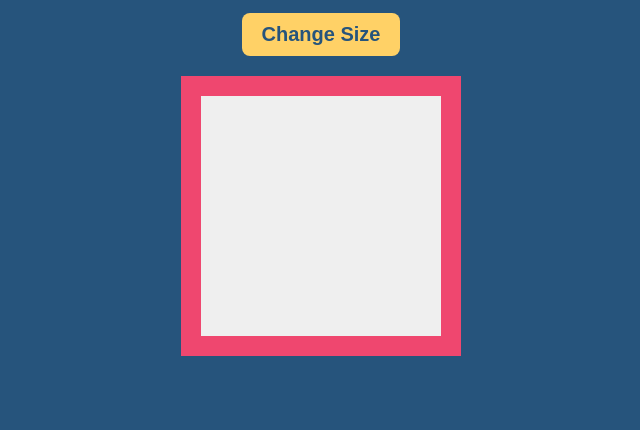
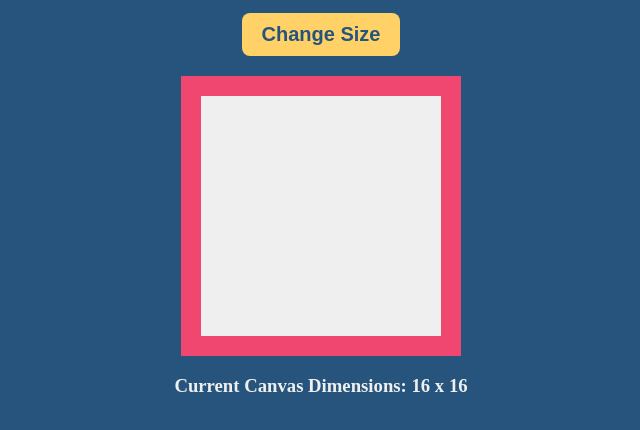
Before and after one commit to fshakoor/etch-a-sketch, a plain HTML site: page index.html in a window 1280 px wide. Shown: the part 60-490 px from the top of the page, without its empty margins (319-959 px from the left). Drawn offline with Linux system fonts and the light colour scheme.

Commit message:
added styled text to display dimensions

```diff
--- a/javascript.js
+++ b/javascript.js
@@ -1,6 +1,7 @@
 function page() {
     let curSize = 16;
     let canvasSize = (curSize*15).toString() + 'px';
+    const selectBody = document.querySelector('body');
 
     const container = document.querySelector('.container')
     container.style.maxWidth = canvasSize;
@@ -16,7 +17,7 @@ function page() {
 
     btn.addEventListener('click', () => {
         const blocks = document.querySelectorAll('.content')
-        let curSize = prompt('Select the dimensions of the grid! (Capped at 100x100)');
+        let curSize = prompt('Type an integer to select the dimensions of your canvas! (For example type "10" for a 10x10 canvas)');
         if (curSize == '') {curSize = 16};
         if (curSize > 90) {curSize = 90};
         let canvasSize = (curSize*15).toString() + 'px';
@@ -32,7 +33,12 @@ function page() {
                 newDiv.style.backgroundColor = 'black';
             });
         }
+        displayDimensions.textContent = 'Current Canvas Dimensions: ' + curSize + ' x ' + curSize
     })
+    const displayDimensions = document.createElement('h3')
+    displayDimensions.classList.add('displayDim')
+    displayDimensions.textContent = 'Current Canvas Dimensions: ' + curSize + ' x ' + curSize
+    selectBody.appendChild(displayDimensions)
 }
 
 page()
--- a/style.css
+++ b/style.css
@@ -50,3 +50,10 @@ h1 {
     padding: 0;
     gap: 16px;
 }
+
+.displayDim {
+    display: flex;
+    justify-content: center;
+    align-items: center;
+    color: #EFEFEF;
+}
```
